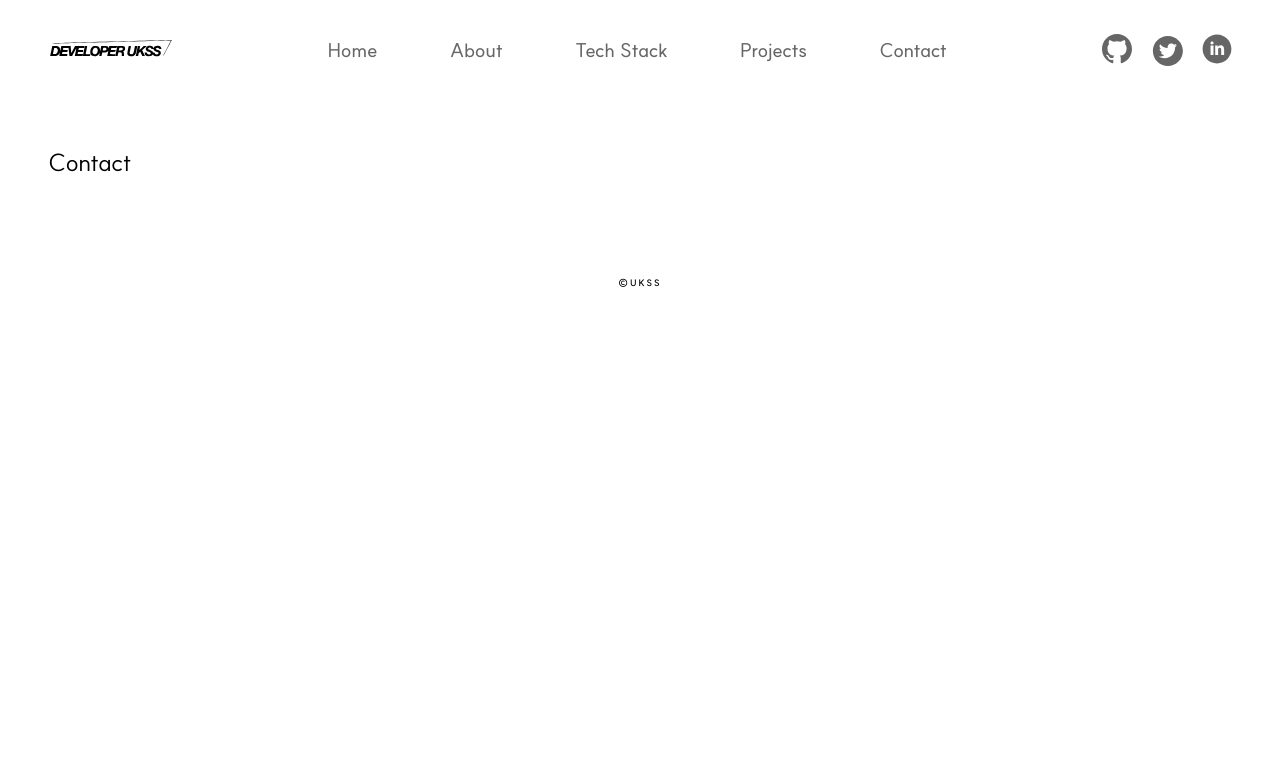
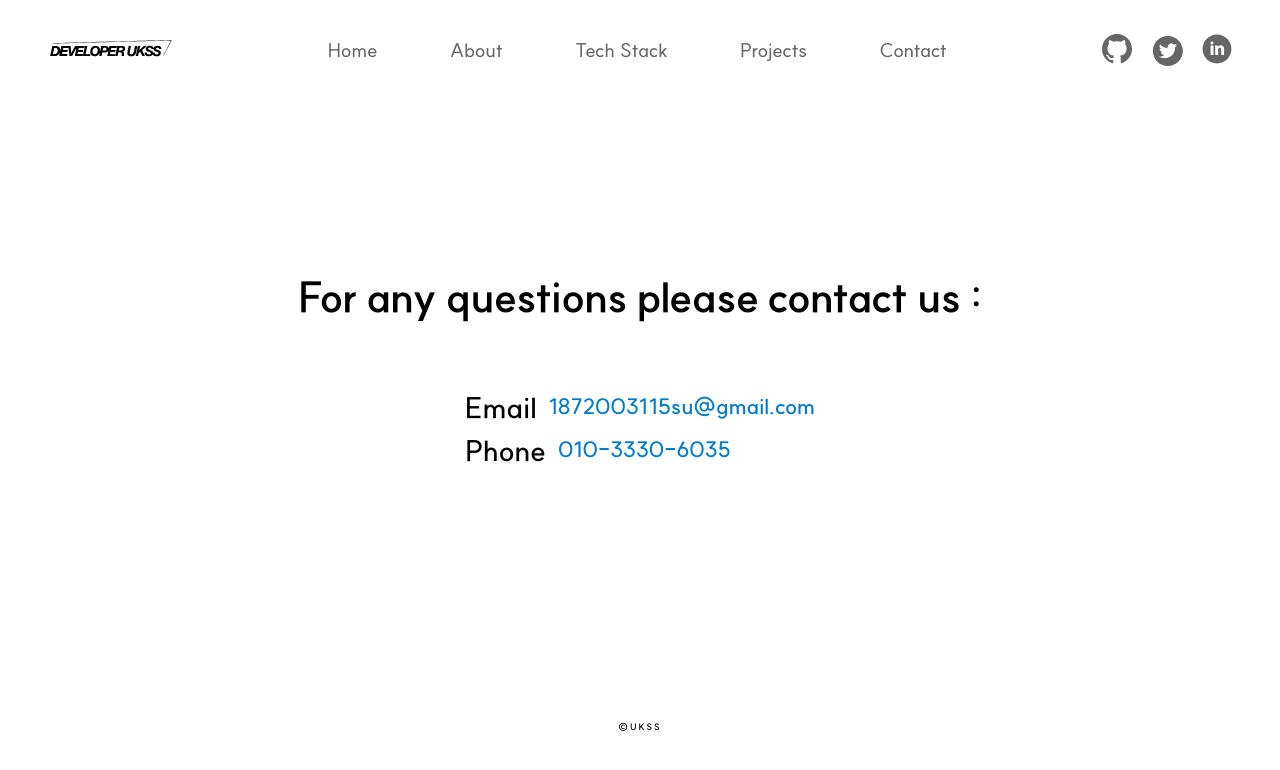
Before and after one commit to ukssss/portfolio, a React (Vite) app: page /contact in a window 1280 px wide. Shown: the top 770 px of the page. Built offline with nearby package versions, Linux system fonts and the light colour scheme.

Commit message:
Feat | Contact 페이지 제작

```diff
--- a/src/pages/Contact.tsx
+++ b/src/pages/Contact.tsx
@@ -1,5 +1,62 @@
+import { SubTitle } from '@/components';
+import { Link } from 'react-router-dom';
+import styled from 'styled-components';
+
 const Contact = () => {
-    return <div>Contact</div>;
+    return (
+        <Container>
+            <SubTitle>For any questions please contact us :</SubTitle>
+            <Contents>
+                <ContactInfo>
+                    <ContactType>Email</ContactType>
+                    <ContactDetail to="mailto:1872003115su@gmail.com">
+                        1872003115su@gmail.com
+                    </ContactDetail>
+                </ContactInfo>
+                <ContactInfo>
+                    <ContactType>Phone</ContactType>
+                    <ContactDetail to="tel:010-3330-6035">010-3330-6035</ContactDetail>
+                </ContactInfo>
+            </Contents>
+        </Container>
+    );
 };
 
+const Container = styled.div`
+    height: 60vh;
+
+    display: flex;
+    flex-direction: column;
+    align-items: center;
+    justify-content: center;
+
+    & > h2 {
+        text-align: center;
+    }
+`;
+
+const Contents = styled.article`
+    padding: 1rem;
+`;
+
+const ContactInfo = styled.div`
+    display: flex;
+    flex-direction: row;
+    align-items: flex-end;
+    gap: 0.5rem;
+`;
+
+const ContactType = styled.span`
+    font-size: 1.2rem;
+    font-weight: 600;
+    align-self: center;
+`;
+const ContactDetail = styled(Link)`
+    color: #007acc;
+    font-size: 0.9rem;
+    font-weight: 600;
+
+    align-self: center;
+`;
+
 export default Contact;
```
